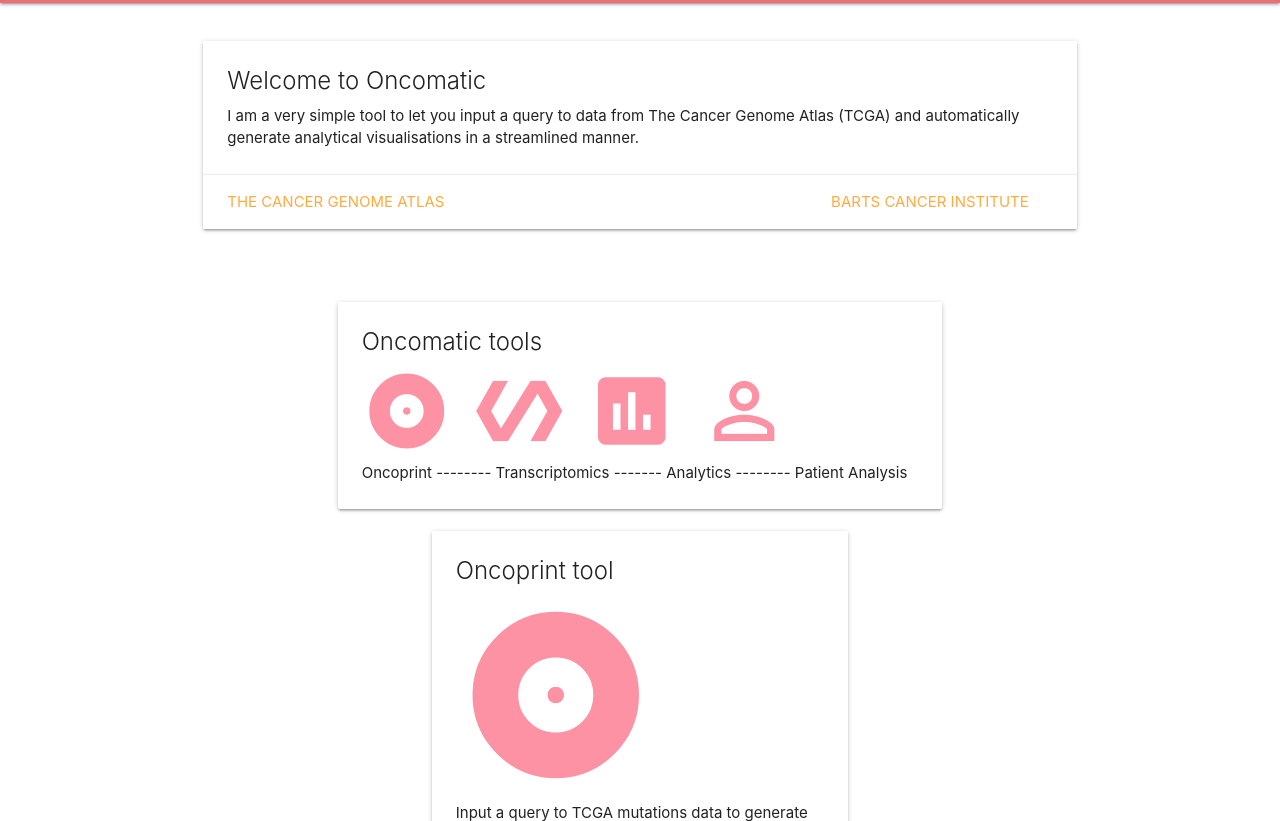
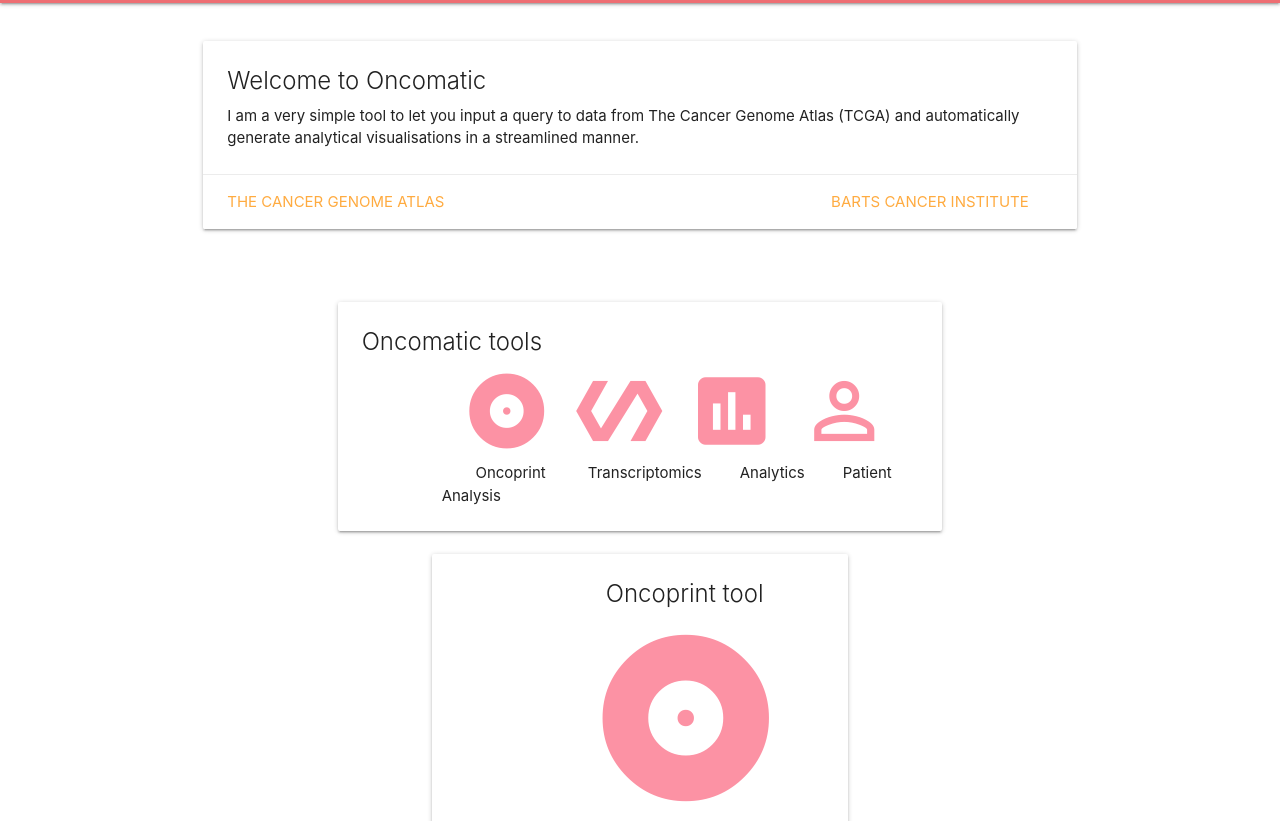
Before and after one commit to YEBADI/oncomatic, a plain HTML site: page front-end/index.html in a window 1280 px wide. Shown: the part 125-946 px from the top of the page. Drawn offline with nearby package versions, Linux system fonts and the light colour scheme.

Commit message:
updated website

```diff
--- a/front-end/index.html
+++ b/front-end/index.html
@@ -59,7 +59,7 @@
                 <div class="card">
                     <div class="card-content">
                         <span class="card-title">Oncomatic tools</span>
-<i class="large material-icons" >album polymer insert_chart perm_identity</i><p> Oncoprint -------- Transcriptomics ------- Analytics -------- Patient Analysis  </p>
+<i class="large material-icons" style="padding-left: 100px;">album polymer insert_chart perm_identity</i><p style="padding-left: 80px;"> &nbsp; &nbsp; &nbsp;&nbsp;&nbsp;&nbsp;Oncoprint &nbsp; &nbsp; &nbsp;&nbsp;&nbsp;&nbsp; Transcriptomics &nbsp; &nbsp; &nbsp;&nbsp;&nbsp;&nbsp;Analytics &nbsp; &nbsp; &nbsp;&nbsp;&nbsp;&nbsp;Patient Analysis  </p>
                         <div text-align = center>
      </div>
                 </div>
@@ -72,9 +72,9 @@
             <div class="col s6 l12">
                 <div class="card">
                     <div class="card-content">
-                        <span class="card-title">Oncoprint tool</span>
+                        <span class="card-title" style="padding-left: 150px;">Oncoprint tool</span>
 
-  <a href= "oncoprint_tool.html"> <i class="large material-icons" style="font-size: 200px">album</i> </a>
+  <a href= "oncoprint_tool.html" style="padding-left: 130px;"> <i class="large material-icons" style="font-size: 200px" >album</i> </a>
                             <p>Input a query to TCGA mutations data to generate oncoprint visualisations.</p>
 
 </div>
```
Also changed, not shown: front-end/oncoprint_tool.html (+5 -6 lines).
